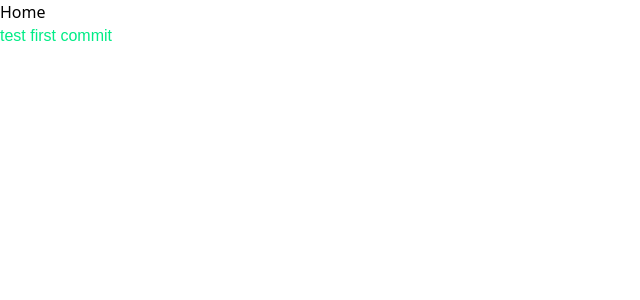
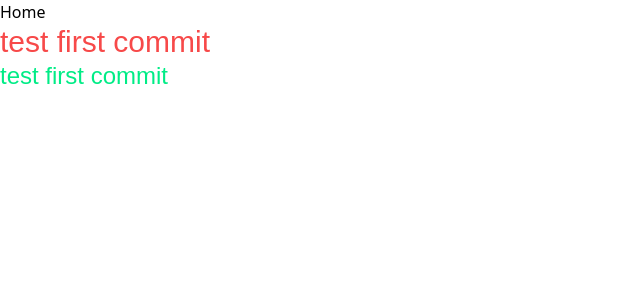
Before and after one commit to Big-pun/projet-synthese, a Vue app: page / in a window 1280 px wide. Shown: the top 300 px of the page, without its empty margins (0-640 px from the left). Built offline with nearby package versions, Linux system fonts and the light colour scheme.

Commit message:
MaJ theme

```diff
--- a/src/App.vue
+++ b/src/App.vue
@@ -8,7 +8,8 @@ import { RouterLink, RouterView } from 'vue-router'
       <div>
         <nav>
           <RouterLink to="/">Home</RouterLink>
-          <h1 class="text-accent1 font-main">test first commit</h1>
+          <h1>test first commit</h1>
+          <h2>test first commit</h2>
         </nav>
       </div>
     </header>
--- a/src/assets/main.css
+++ b/src/assets/main.css
@@ -1,4 +1,4 @@
-@import 'tailwindcss';
+@import "tailwindcss";
 
 @theme {
     --color-accent1: #00EC86;
@@ -16,3 +16,21 @@
 
 
 }
+
+@layer base {
+    h1 {
+        @apply text-3xl text-accent2 font-roboto;
+    }
+    h2 {
+        @apply text-2xl text-accent1 font-flex;
+    }
+    h3 {
+        @apply text-xl font-main;
+    }
+    h4 {
+        @apply text-lg font-main;
+    }
+    h5 {
+        @apply text-base font-main;
+    }
+}
```
